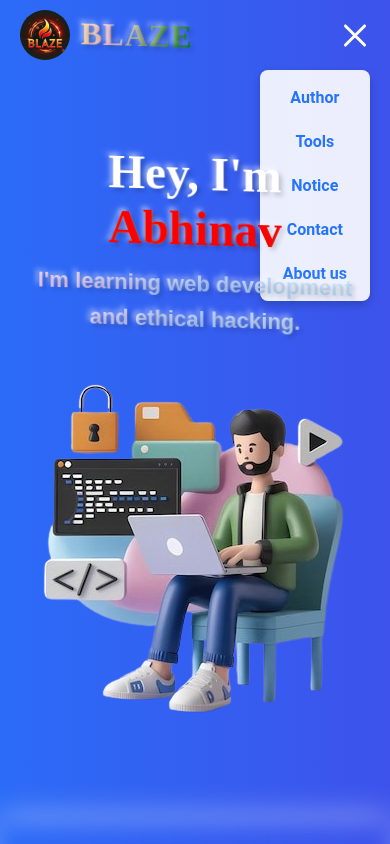
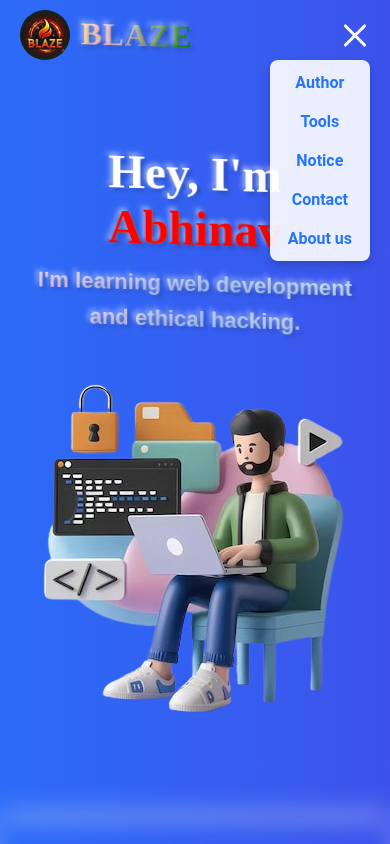
Before and after one commit to blaze093/abhinav93, a plain HTML site: page index.html in a window 390 px wide. Both pictures are taken after a click on the element 355 px from the left and 35 px from the top of the page. Shown: the top 844 px of the page. Drawn offline with Linux system fonts and the light colour scheme.

Commit message:
style.css

```diff
--- a/style.css
+++ b/style.css
@@ -206,14 +206,15 @@ body {
 .menu-mobile {
     display: none;
     flex-direction: column;
-    gap: 5px;
+    gap: 0px;
     background: rgba(255, 255, 255, 0.9);
-    padding: 8px;
+    padding: 3px;
     border-radius: 8px;
     position: absolute;
-    top: 70px;
+    top: 60px;
     right: 20px;
     box-shadow: 0 4px 8px rgba(0, 0, 0, 0.2);
+    z-index: 999;
 }
 
 .menu-mobile a {
```
